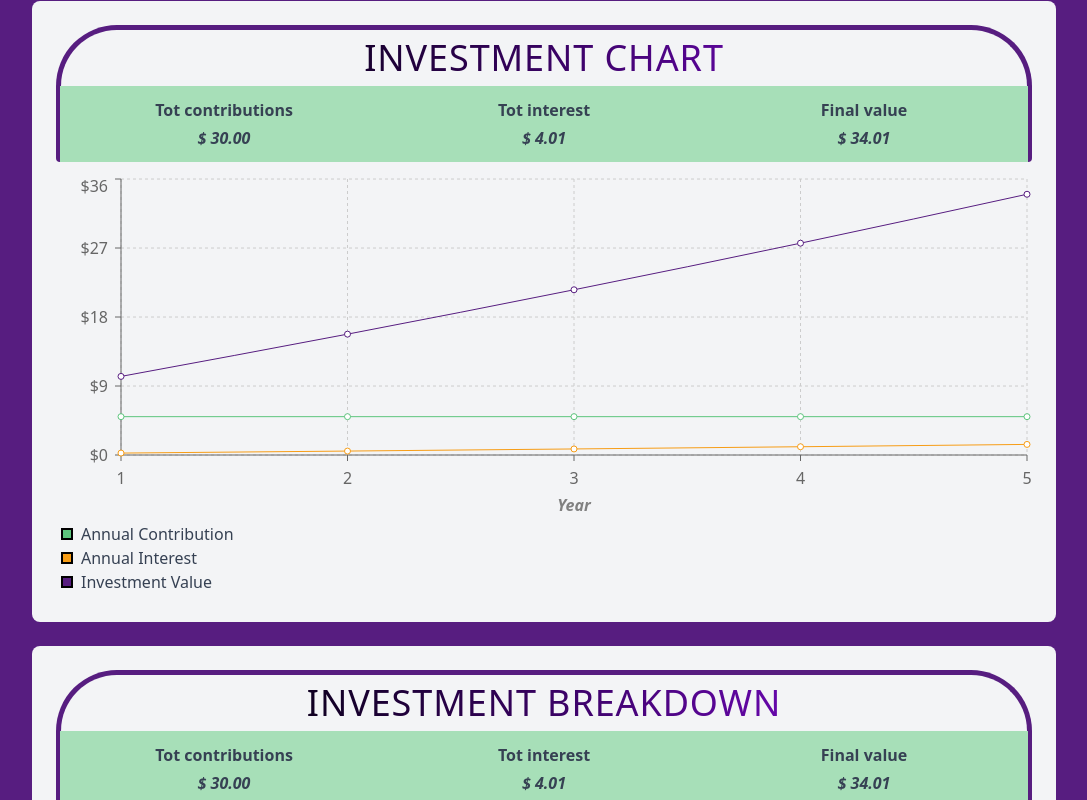
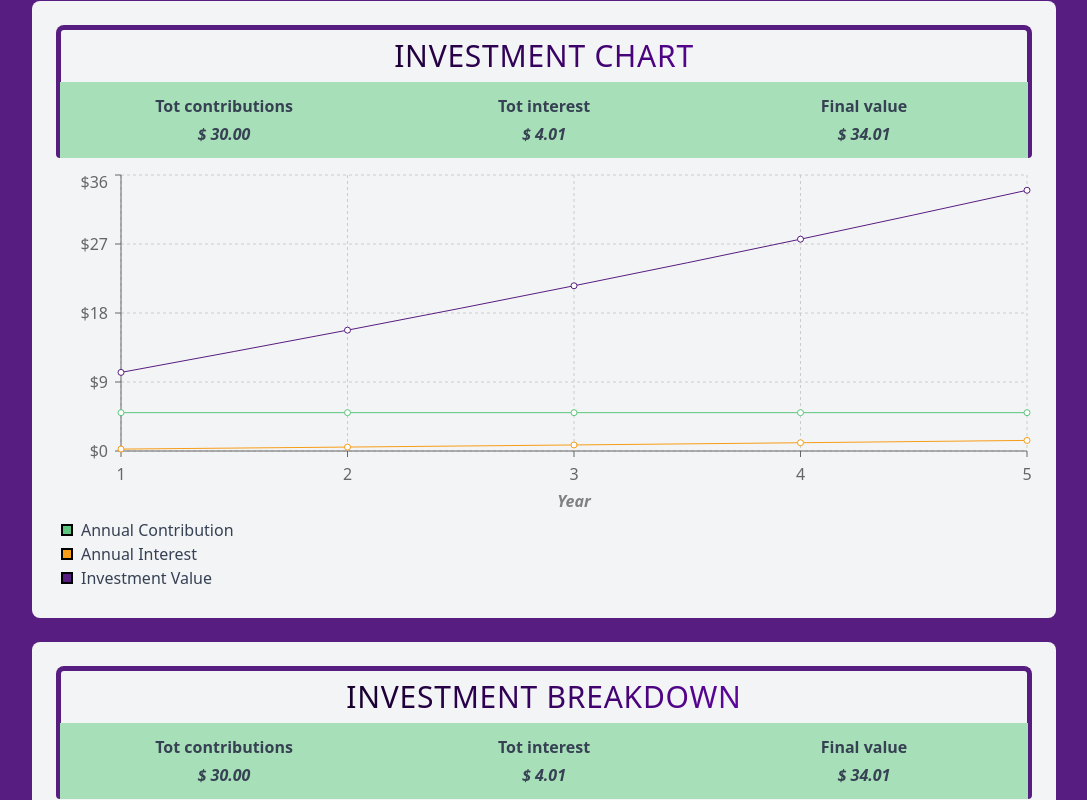
Before and after one commit to paologhidoni/investmentcalculator, a React (Vite) app: page / in a window 1280 px wide. Both pictures are taken after typing "5", "5", "5", "5" into the empty fields and a click on the button "Submit". Shown: the part 529-1329 px from the top of the page, without its empty margins (96-1183 px from the left). Built offline with nearby package versions, Linux system fonts and the light colour scheme.

Commit message:
Update h2 font size and border rounding

```diff
--- a/src/components/Heading.tsx
+++ b/src/components/Heading.tsx
@@ -6,7 +6,7 @@ interface Props {
 
 const Heading: React.FC<Props> = ({ children }) => {
   return (
-    <h2 className="uppercase tracking-wide bg-gradient-to-r from-black to-purple-600 bg-clip-text text-transparent text-4xl text-center p-2 border-5 border-b-0 border-(--secondary-color) rounded-t-full">
+    <h2 className="uppercase tracking-wide bg-gradient-to-r from-black to-purple-600 bg-clip-text text-transparent text-xl md:text-3xl text-center p-2 border-5 border-b-0 border-(--secondary-color) rounded-t-lg">
       {children}
     </h2>
   );
```
